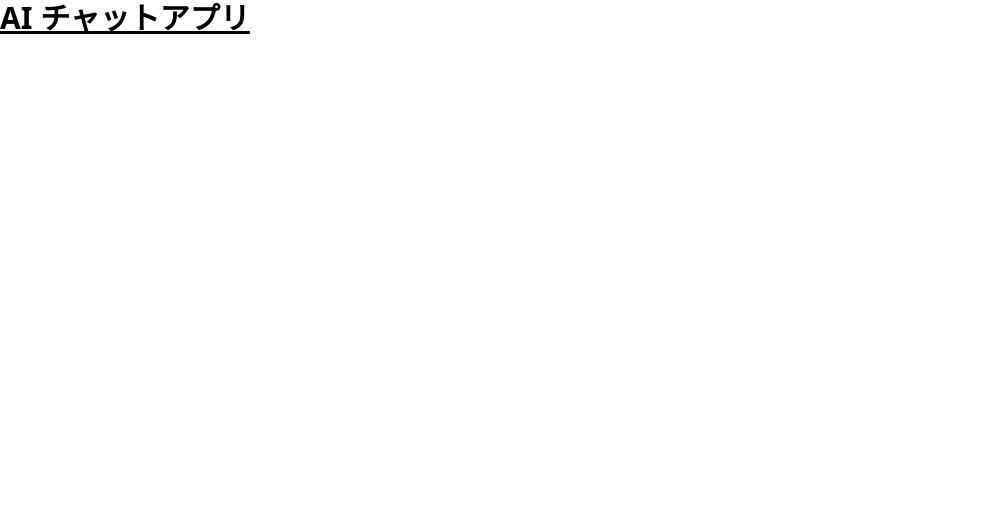
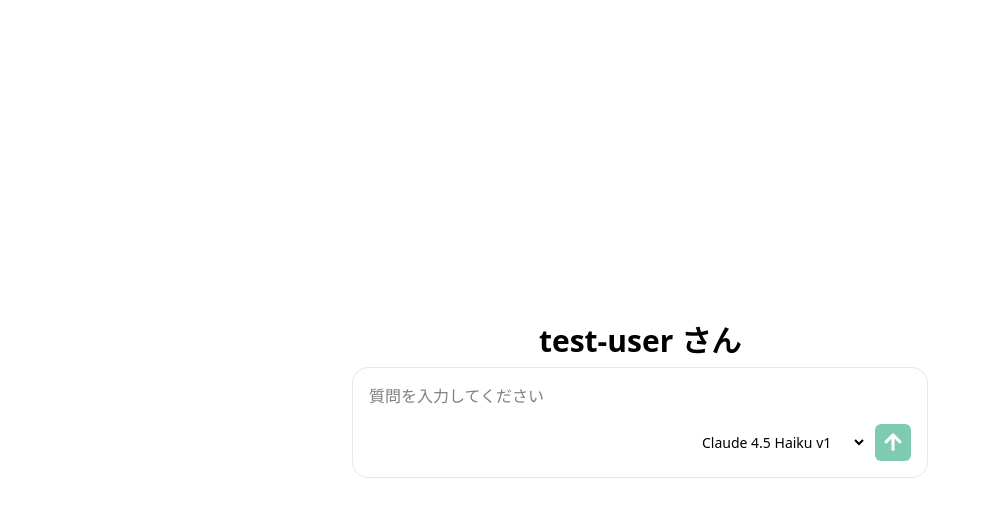
Before and after one commit to AbeTakaki/aws-ai-chat, a React (Vite) app: page /chat/new in a window 1280 px wide. Shown: the top 516 px of the page, without its empty margins (0-991 px from the left). Built offline with nearby package versions, Linux system fonts and the light colour scheme.

Commit message:
add: チャット画面の遷移を実装

```diff
--- a/package.json
+++ b/package.json
@@ -18,6 +18,7 @@
     "@tailwindcss/vite": "^4.1.11",
     "react": "^19.2.0",
     "react-dom": "^19.2.0",
+    "react-icons": "^5.5.0",
     "react-router": "^7.6.3",
     "tailwind-merge": "^3.3.1",
     "tailwindcss": "^4.1.11"
--- /dev/null
+++ b/src/compoonents/ui/ChatInput.tsx
@@ -0,0 +1,74 @@
+import { FaArrowUp } from "react-icons/fa";
+import { useState, type FormEvent } from "react";
+
+interface ChatInputProps {
+  sendMessage: (message: string, model: string) => void;
+}
+
+export default function ChatInput({ sendMessage }: ChatInputProps) {
+  const handleSubmit = (event: FormEvent) => {
+    event.preventDefault();
+    if (!message.trim() || !selectedModel) {
+      return;
+    }
+    sendMessage(message, selectedModel);
+    setMessage("");
+  };
+  const models = [
+    {
+      id: "global.anthropic.claude-haiku-4-5-20251001-v1:0",
+      name: "Claude 4.5 Haiku v1",
+    },
+    {
+      id: "global.anthropic.claude-sonnet-4-5-20250929-v1:0",
+      name: "Claude 4.5 Sonnet v1",
+    },
+    {
+      id: "apac.amazon.nova-pro-v1.0",
+      name: "Amazon Nova Pro 1.0",
+    },
+  ];
+
+  const [message, setMessage] = useState("");
+  const [selectedModel, setSelectedModel] = useState(models[0].id);
+
+  return (
+    <form onSubmit={handleSubmit}>
+      <div className="flex flex-col justify-between gap-4 rounded-2xl border border-gray-200 p-4">
+        {
+          <textarea
+            name="message"
+            className="field-sizing-content max-h-80 w-full resize-none overflow-y-auto border-none break-words outline-none"
+            placeholder="質問を入力してください"
+            value={message}
+            onChange={(e) => setMessage(e.target.value)}
+          />
+        }
+
+        <div className="flex justify-end gap-2">
+          <div className="flex items-center justify-center rounded-md text-sm">
+            <select
+              name="model"
+              value={selectedModel}
+              onChange={(e) => setSelectedModel(e.target.value)}
+              className="w-full rounded-md p-2"
+            >
+              {models.map((model) => (
+                <option key={model.id} value={model.id}>
+                  {model.name}
+                </option>
+              ))}
+            </select>
+          </div>
+          <button
+            type="submit"
+            disabled={message.trim() === ""}
+            className="flex items-center justify-center rounded-md bg-emerald-600 p-2 text-white hover:bg-emerald-700 disabled:opacity-50 disabled:hover:bg-emerald-600"
+          >
+            <FaArrowUp className="h-5 w-5" />
+          </button>
+        </div>
+      </div>
+    </form>
+  );
+}
--- /dev/null
+++ b/src/pages/ChatConversation.tsx
@@ -0,0 +1,12 @@
+import { useParams } from "react-router";
+
+export default function ChatConversation() {
+  const { conversationId } = useParams();
+
+  return (
+    <div>
+      <h1>チャット画面</h1>
+      <p>{conversationId}</p>
+    </div>
+  );
+}
--- a/src/pages/NewChat.tsx
+++ b/src/pages/NewChat.tsx
@@ -1,7 +1,19 @@
+import ChatInput from "../compoonents/ui/ChatInput";
+import { useNavigate } from "react-router";
+
 export default function NewChat() {
+  const navigate = useNavigate();
+  const sendMessage = (message: string, model: string) => {
+    const conversationId = self.crypto.randomUUID();
+    navigate(`/chat/${conversationId}`, { state: { message, model } });
+  };
+
   return (
-    <div>
-      <h1 className="text-3xl font-bold underline">AI チャットアプリ</h1>
+    <div className="flex h-screen items-center justify-center">
+      <div className="flex w-full max-w-xl flex-col gap-2">
+        <h1 className="text-center text-3xl font-bold">test-user さん</h1>
+        <ChatInput sendMessage={sendMessage} />
+      </div>
     </div>
   );
 }
--- a/src/routes.tsx
+++ b/src/routes.tsx
@@ -1,5 +1,6 @@
 import { createBrowserRouter, Navigate } from "react-router";
 import NewChat from "./pages/NewChat";
+import ChatConversation from "./pages/ChatConversation";
 
 export const router = createBrowserRouter([
   {
@@ -9,6 +10,10 @@
         path: "new",
         Component: NewChat,
       },
+      {
+        path: ":conversationId",
+        Component: ChatConversation,
+      },
     ],
   },
   {
```
Also changed, not shown: 1 other file (tests, documents, lock files or other folders).
